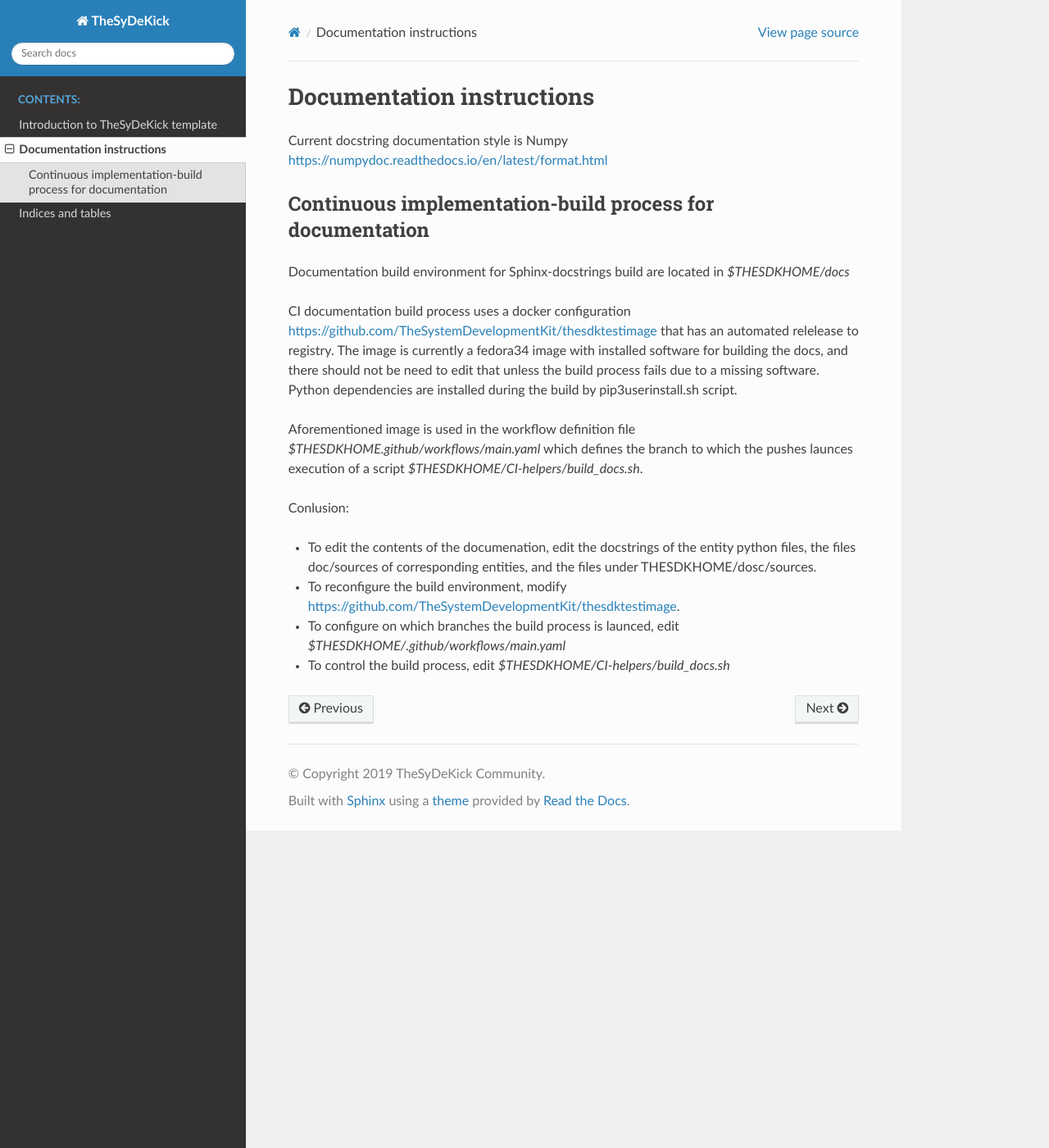
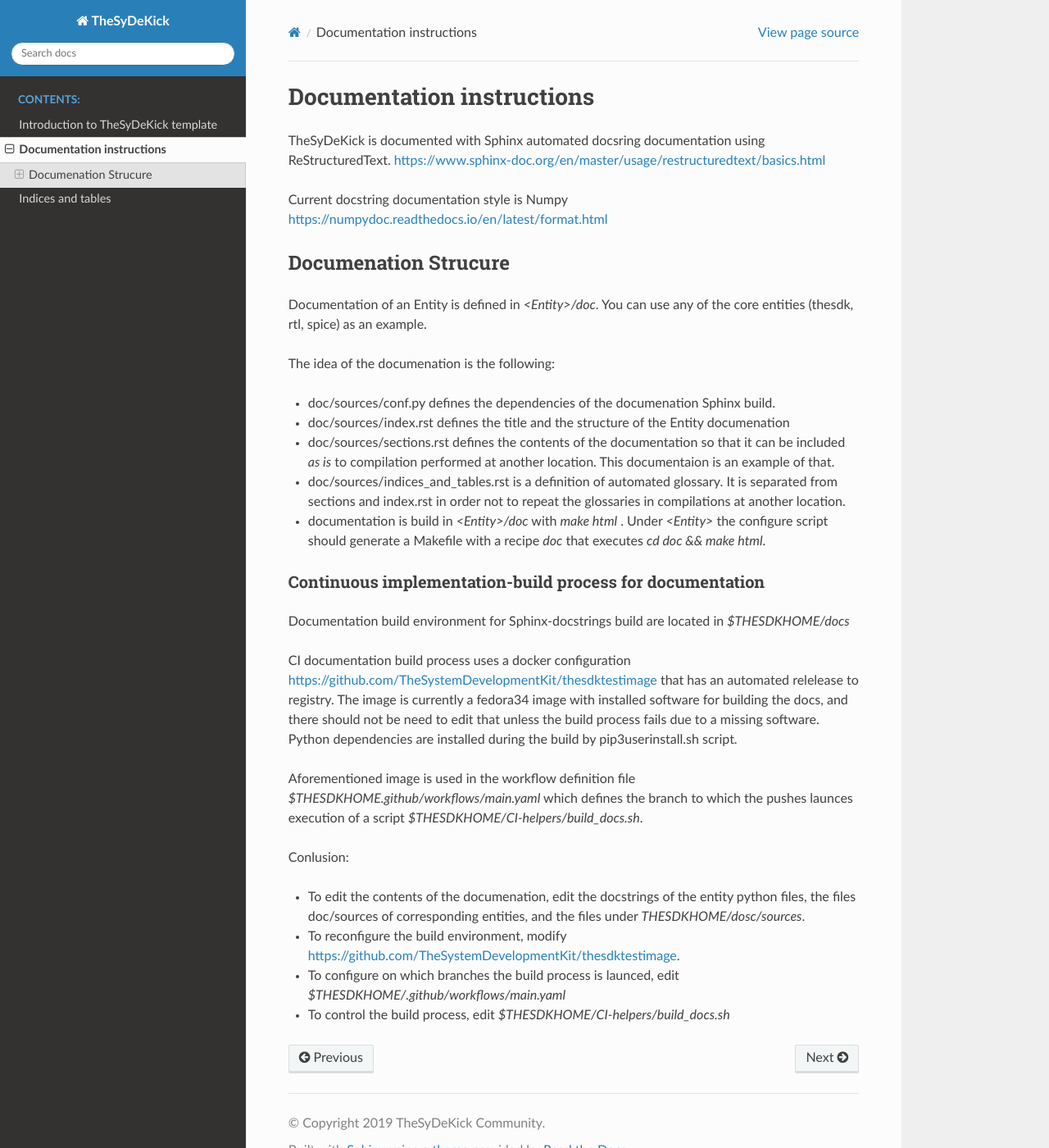
Before and after one commit to TheSystemDevelopmentKit/thesdk_template, a Sphinx documentation site: the page built from doc/source/documentation_instructions.rst, in a window 1280 px wide and 1400 px high. Shown: the whole window at 82% size. Built offline with Sphinx 7.4.7 and the Read the Docs theme 2.0.0, drawn with Linux system fonts in a browser that asks for light colours; formulas are drawn with MathJax 3.

Commit message:
Update documentation

```diff
--- a/doc/source/documentation_instructions.rst
+++ b/doc/source/documentation_instructions.rst
@@ -2,8 +2,31 @@
 Documentation instructions
 ==========================
 
+TheSyDeKick is documented with Sphinx automated docsring documentation using ReStructuredText.
+https://www.sphinx-doc.org/en/master/usage/restructuredtext/basics.html
+
 Current docstring documentation style is Numpy
 https://numpydoc.readthedocs.io/en/latest/format.html
+
+Documenation Strucure
+.....................
+
+Documentation of an Entity is defined in `<Entity>/doc`. You can use any of the core entities
+(thesdk, rtl, spice) as an example.
+
+The idea of the documenation is the following:
+
+* doc/sources/conf.py defines the dependencies of the documenation Sphinx build.
+
+* doc/sources/index.rst defines the title and the structure of the Entity documenation
+
+* doc/sources/sections.rst defines the contents of the documentation so that it can be included `as is`
+  to compilation performed at another location. This documentaion is an example of that.
+
+* doc/sources/indices_and_tables.rst is a definition of automated glossary. It is separated from sections and index.rst in order not to repeat the glossaries in compilations at another location.
+
+* documentation is build in `<Entity>/doc` with `make html` . Under `<Entity>` the configure script should generate a Makefile with a recipe `doc` that executes `cd doc && make html`.
+
 
 Continuous implementation-build process for documentation
 ---------------------------------------------------------
@@ -22,7 +45,7 @@ which defines the branch to which the pushes launces execution of a script `$THE
 Conlusion:
 
 * To edit the contents of the documenation, edit the docstrings of the entity python files,
-  the files doc/sources of corresponding entities, and the files under THESDKHOME/dosc/sources.
+  the files doc/sources of corresponding entities, and the files under `THESDKHOME/dosc/sources`.
 
 * To reconfigure the build environment, modify https://github.com/TheSystemDevelopmentKit/thesdktestimage.
 
```
